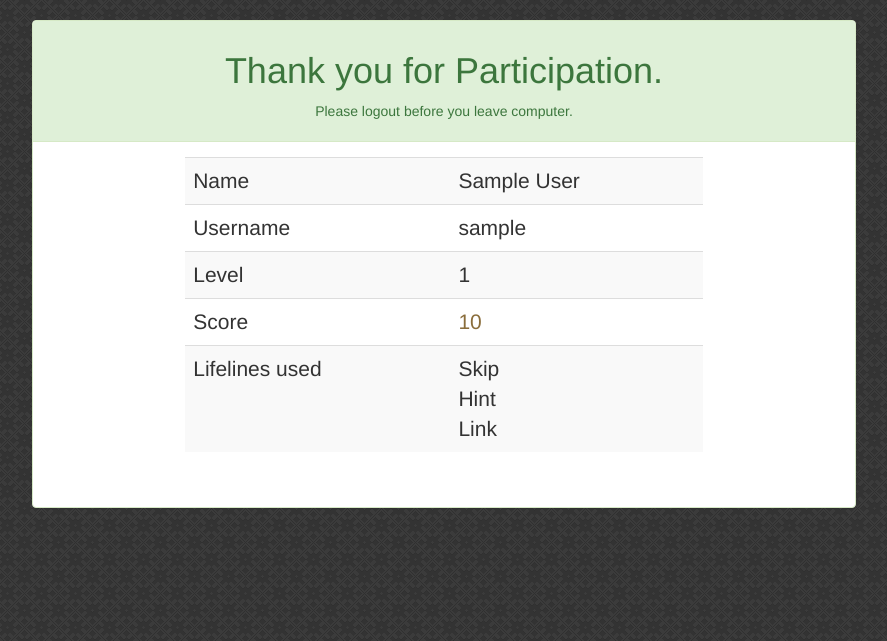
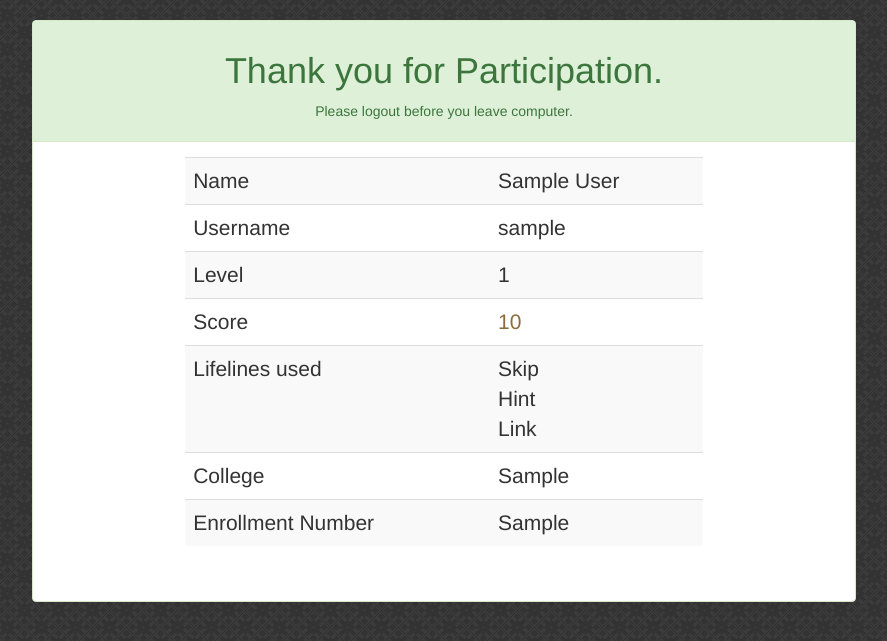
Before and after one commit to bhargav-patel/webexp, a Django app: page / in a window 1280 px wide. Shown: the part 52-693 px from the top of the page, without its empty margins (196-1083 px from the left). Run offline with Django 3.2, Linux system fonts and the light colour scheme; a user stored in the database is signed in; tables that the repository leaves empty hold one stand-in row (values such as "Sample post"); some libraries are stand-ins or nearby versions.

Commit message:
Added enorll_no and college field in Profile.Adedd it to ending page template.

```diff
--- a/authentication/forms.py
+++ b/authentication/forms.py
@@ -34,7 +34,7 @@ class UserForm(forms.ModelForm):
 class ProfileForm(forms.ModelForm):
 	class Meta:
 		model = Profile
-		fields = ['mobile']
+		fields = ['mobile','college','enroll_no']
 
 class LoginForm(forms.Form):
 	username = forms.CharField()
--- a/authentication/models.py
+++ b/authentication/models.py
@@ -5,13 +5,15 @@ from django.contrib.auth.models import User
 
 class Profile(models.Model):
 	user = models.OneToOneField(User)
-	mobile = models.CharField(max_length=10)
+	mobile = models.CharField(max_length=15)
 	level = models.IntegerField(default=1)
 	points = models.IntegerField(default=0)
 	lifeline1 = models.BooleanField(default=False)
 	lifeline2 = models.BooleanField(default=False)
 	lifeline3 = models.BooleanField(default=False)
 	level_up_time = models.DateTimeField(null=True,blank=True)
+	college = models.CharField(max_length=50)
+	enroll_no = models.CharField(max_length=12)
 
 	def __str__(self):
 		return self.user.username+" < "+str(self.level)+" >  < "+str(self.points)+" >"
--- a/templates/quiz/ended.html
+++ b/templates/quiz/ended.html
@@ -32,9 +32,25 @@
 								<tr>
 									<td>Lifelines used</td>
 									<td>
-										{% if profile.lifeline1 %}Skip<br />{% endif %}
-										{% if profile.lifeline2 %}Hint<br />{% endif %}
-										{% if profile.lifeline3 %}Link{% endif %}
+										{% if profile.lifeline1 or profile.lifeline2 or profile.lifeline2 %}
+											{% if profile.lifeline1 %}Skip<br />{% endif %}
+											{% if profile.lifeline2 %}Hint<br />{% endif %}
+											{% if profile.lifeline3 %}Link{% endif %}
+										{% else %}
+											Not Used
+										{% endif %}
+									</td>
+								</tr>
+								<tr>
+									<td>College</td>
+									<td>
+										{{profile.college}}
+									</td>
+								</tr>
+								<tr>
+									<td>Enrollment Number</td>
+									<td>
+										{{profile.enroll_no}}
 									</td>
 								</tr>
 							</tbody>
```
Also changed, not shown: authentication/migrations/0006_auto_20150321_0443.py (added).
